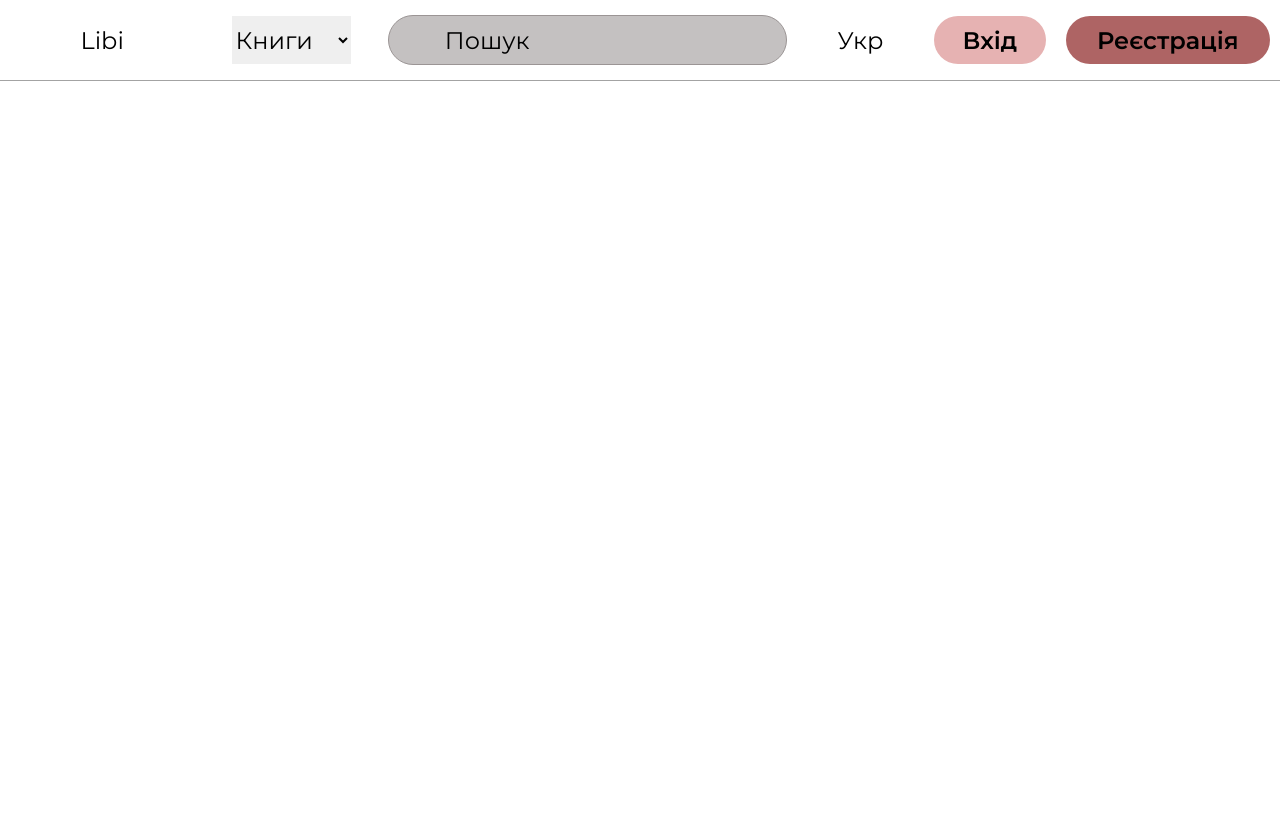
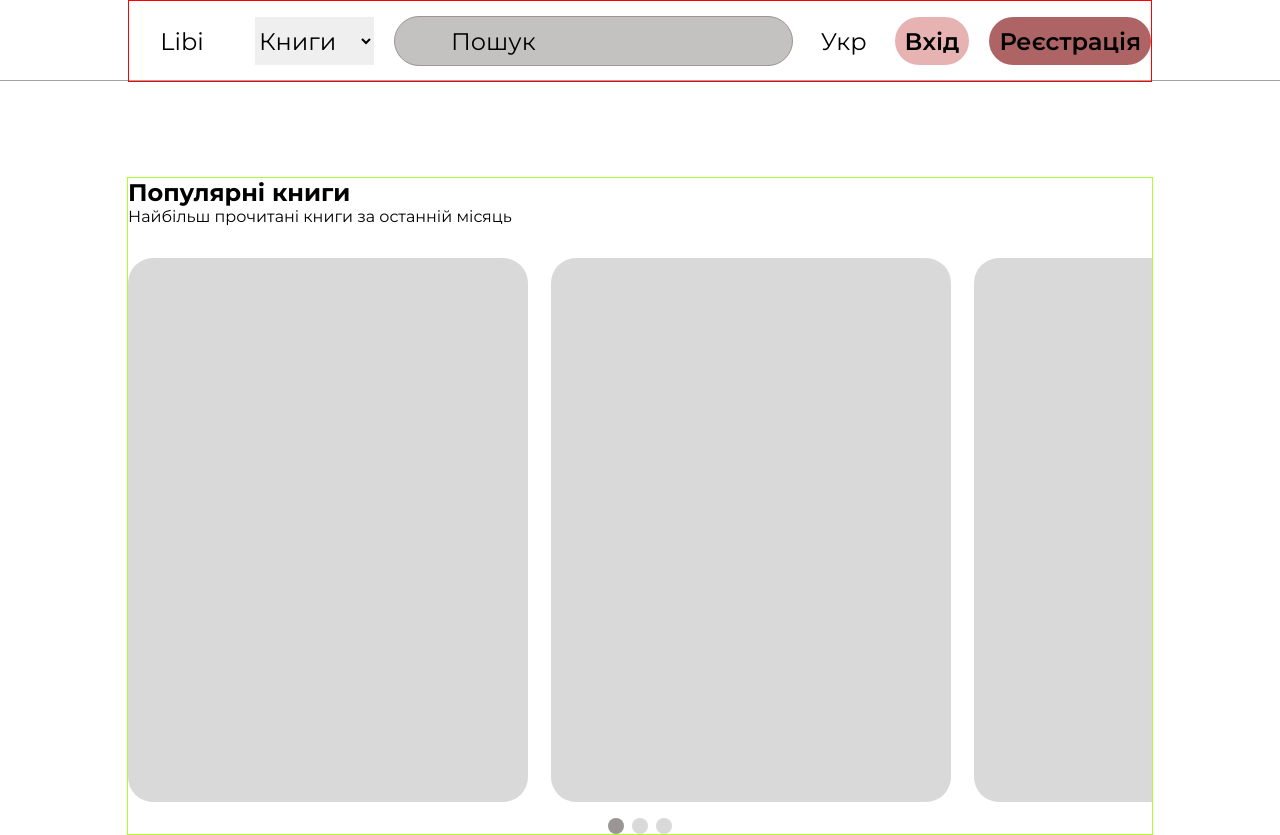
Before and after one commit to clavigo/Libi, a plain HTML site: page src/index.html in a window 1280 px wide. Before the commit the page ends 800 px from the top, so only its background shows below. Drawn offline with Linux system fonts and the light colour scheme.

Commit message:
start main, popular books

```diff
--- a/src/css/styles.css
+++ b/src/css/styles.css
@@ -4,9 +4,13 @@
     font-family: 'Montserrat', sans-serif;
 }
 
+/* header */
+header{
+    border-bottom: 1px solid #A3A3A3;
+}
 nav {
-    border-bottom: 1px solid #A3A3A3;
     height: 80px;
+    width: 80%;
 }
 
 .flex{
@@ -17,7 +21,6 @@ nav {
 
 .nav-bar{
     height: 80px;
-    width: 100%;
     max-width: 1436px;
     /* min-width: min-content; */
     margin-left: auto;
@@ -27,7 +30,11 @@ nav {
     justify-content: space-between;
     font-weight: 400;
     font-size: 24px;
-    /* border: 1px solid red; */
+    border: 1px solid red;
+}
+
+.border-radius25{
+    border-radius: 25px;
 }
 
 .height48{
@@ -48,12 +55,9 @@ a{
     color: black;
 }
 
-/* .border{
-    border: 1px solid green;
-} */
-
 .logo{
     width: 191px;
+    margin-left: 0;
 }
 
 .genre{
@@ -71,7 +75,6 @@ a{
 
 .search input[type=text]{
     width: 399px;
-    border-radius: 25px;
     background-color: #C4C1C1;
     border: 1px solid #9B9595;
     color: black;
@@ -90,13 +93,62 @@ input[type=text]::placeholder{
 .sign-in{
     width: 95px;
     font-weight: 600;
-    border-radius: 25px;
     background-color: #E6B2B2;
 }
 
 .sign-up{
     width: 191px;
     font-weight: 600;
-    border-radius: 25px;
     background-color: #AE6464;
+    margin-right: 0;
 }
+
+
+/* main */
+.popular-books{
+    width: 80%;
+    max-width: 1436px;
+    border: 1px solid greenyellow;
+    margin-top: 96px;
+}
+
+.popular-tiles{
+    justify-content: space-between;
+    margin-top: 32px;
+    margin-bottom: 16px;
+    overflow: auto;
+}
+
+.book {
+    height: 544px;
+    min-width: 400px;
+    background-color: #D9D9D9;
+    margin-right: 23px;
+}
+
+.popular-tiles {
+    scrollbar-width: none; /* For Firefox */
+    -ms-overflow-style: none; /* For Internet Explorer and Edge */
+}
+
+.popular-tiles::-webkit-scrollbar {
+    width: 0px; /* For Chrome, Safari, and Opera */
+}
+
+.circle-slider{
+    width: 64px;
+    justify-content: space-between;
+    margin-left: auto;
+    margin-right: auto;
+}
+
+.circle{
+    height: 16px;
+    width: 16px;
+    border-radius: 50%;
+    background-color: #D9D9D9;
+}
+
+.active{
+    background-color: #9B9595;
+}
--- a/src/index.html
+++ b/src/index.html
@@ -10,34 +10,57 @@
     <title>Libi</title>
 </head>
 <body>
-    <header>
+    <header class="flex">
         <nav>
             <div class="nav-bar flex">
-                <a href="" class="logo height48 flex border margin10">
+                <a href="" class="logo height48 flex margin10">
                     <p>Libi</p>
                 </a>
-                <div href="" class="genre height48 flex border margin10">
+                <div href="" class="genre height48 flex margin10">
                     <select name="book_genre" id="" class="height48">
                         <option value="">Книги</option>
                         <option value="1">Option 1</option>
                     </select>
                 </div>
-                <div href="" class="search height48 flex border margin10">
-                    <input type="text" placeholder="Пошук" class="height48">
+                <div href="" class="search height48 flex margin10">
+                    <input type="text" placeholder="Пошук" class="height48 border-radius25">
                 </div>
-                <a href="" class="language height48 flex border margin10">
+                <a href="" class="language height48 flex margin10">
                     <p>Укр</p>
                 </a>
-                <a href="" class="sign-in height48 flex border margin10 padding-left-right10">
+                <a href="" class="sign-in height48 flex margin10 padding-left-right10 border-radius25">
                     <p>Вхід</p>
                 </a>
-                <a href="" class="sign-up height48 flex border margin10 padding-left-right10">
+                <a href="" class="sign-up height48 flex margin10 padding-left-right10 border-radius25">
                     <p>Реєстрація</p>
                 </a>
             </div>
         </nav>
     </header>
-    <main></main>
+    <main class="flex">
+        <article class="popular-books">
+            <div class="popular-text">
+                <h1>Популярні книги</h1>
+                <p>Найбільш прочитані книги за останній місяць</p>
+            </div>
+            <div class="popular-tiles flex">
+                <div class="book border-radius25"></div>
+                <div class="book border-radius25"></div>
+                <div class="book border-radius25"></div>
+                <div class="book border-radius25"></div>
+                <div class="book border-radius25"></div>
+                <div class="book border-radius25"></div>
+                <div class="book border-radius25"></div>
+                <div class="book border-radius25"></div>
+                <div class="book border-radius25"></div>
+            </div>
+            <div class="circle-slider flex">
+                <div class="circle active"></div>
+                <div class="circle"></div>
+                <div class="circle"></div>
+            </div>
+        </article>
+    </main>
     <footer></footer>
 </body>
 </html>
```
